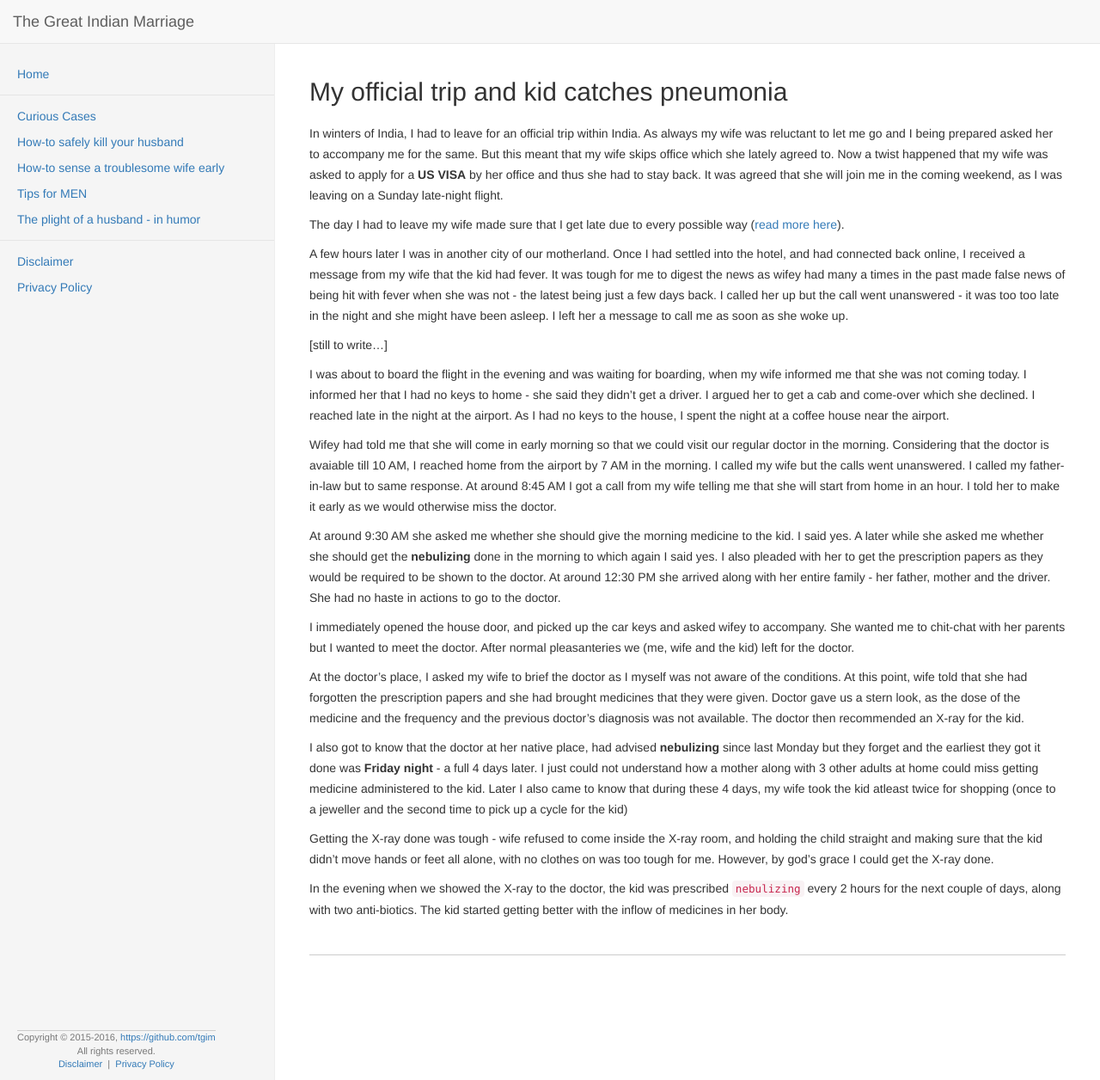
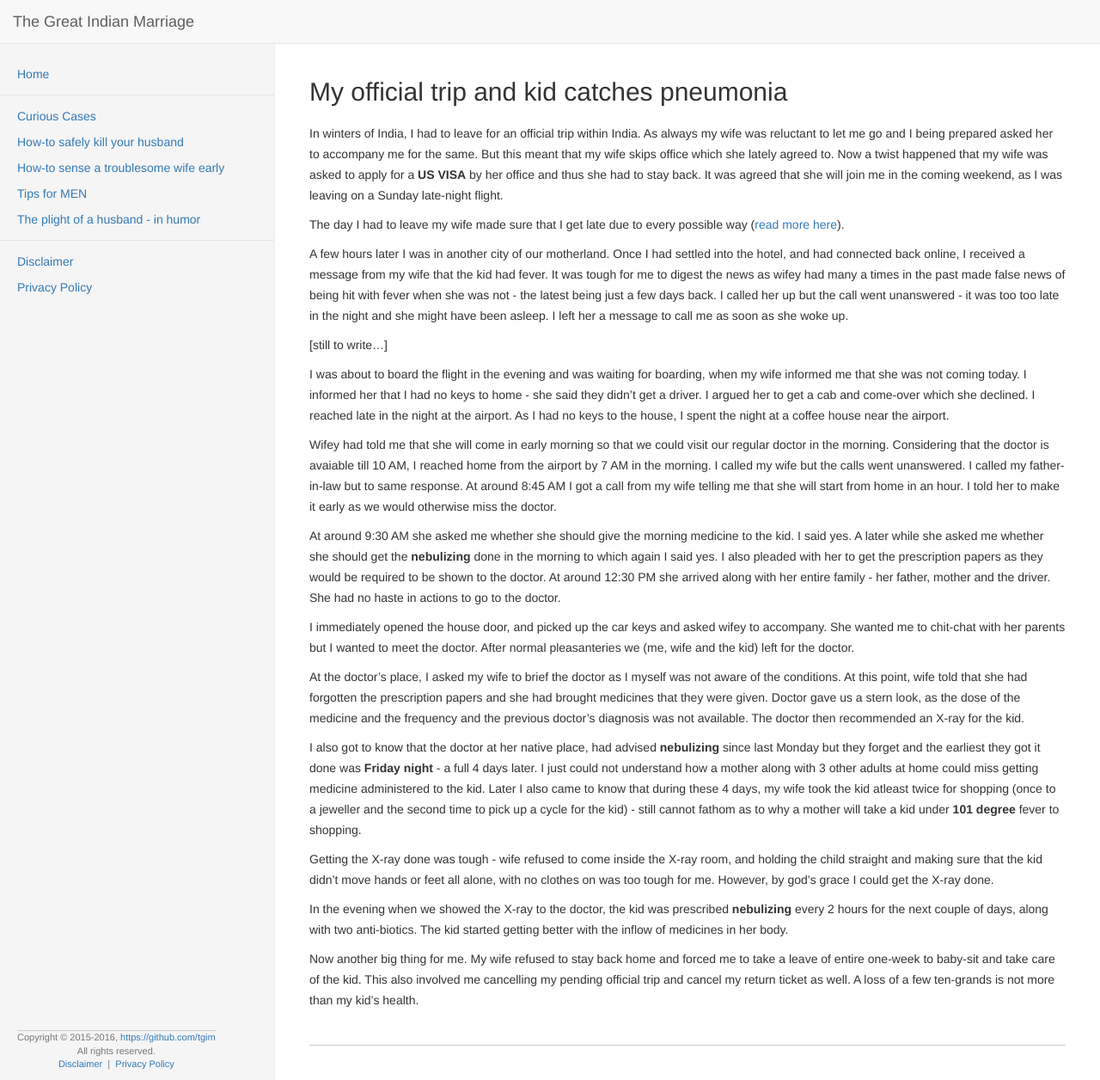
Before and after one commit to tgim/tgim.github.io, a Jekyll site: the page built from cases/kid-pneumonia.md, in a window 1280 px wide and 1256 px high. Shown: the whole window at 86% size. Built offline with Jekyll 4.4.1, drawn with Linux system fonts in a browser that asks for light colours; nearby versions of some CDN libraries; comment, search, counter and statistics services are not loaded.

Commit message:
Update kid-pneumonia.md

```diff
--- a/cases/kid-pneumonia.md
+++ b/cases/kid-pneumonia.md
@@ -47,11 +47,16 @@ I also got to know that the doctor at her native place, had advised **nebulizing
 and the earliest they got it done was **Friday night** - a full 4 days later. I just could not understand how a mother
 along with 3 other adults at home could miss getting medicine administered to the kid. Later I also came to know that
 during these 4 days, my wife took the kid atleast twice for shopping (once to a jeweller and the second time to pick
-up a cycle for the kid)
+up a cycle for the kid) - still cannot fathom as to why a mother will take a kid under **101 degree** fever to
+shopping.
 
 Getting the X-ray done was tough - wife refused to come inside the X-ray room, and holding the child straight and making
 sure that the kid didn't move hands or feet all alone, with no clothes on was too tough for me. However, by god's grace
 I could get the X-ray done.
 
-In the evening when we showed the X-ray to the doctor, the kid was prescribed `nebulizing` every 2 hours for the next
+In the evening when we showed the X-ray to the doctor, the kid was prescribed **nebulizing** every 2 hours for the next
 couple of days, along with two anti-biotics. The kid started getting better with the inflow of medicines in her body.
+
+Now another big thing for me. My wife refused to stay back home and forced me to take a leave of entire one-week to
+baby-sit and take care of the kid. This also involved me cancelling my pending official trip and cancel my return
+ticket as well. A loss of a few ten-grands is not more than my kid's health.
```
